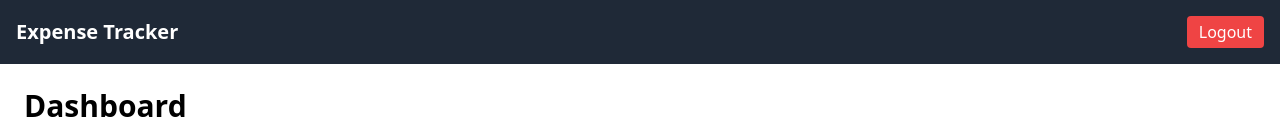
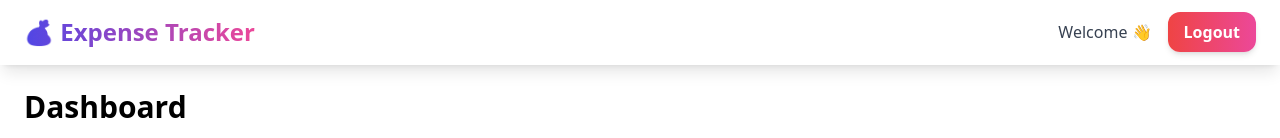
Before and after one commit to Raksha8277/Expense-Tracker, a React (Vite) app in the folder frontend/: page /dashboard in a window 1280 px wide. Shown: the top 138 px of the page. Built offline with nearby package versions, Linux system fonts and the light colour scheme; no server answers.

Commit message:
Updated Navbar components

```diff
--- a/frontend/src/components/Navbar.tsx
+++ b/frontend/src/components/Navbar.tsx
@@ -9,13 +9,30 @@ export default function Navbar() {
   };
 
   return (
-    <div className="flex justify-between items-center bg-gray-800 text-white p-4">
-      <h1 className="text-xl font-bold">Expense Tracker</h1>
-      <button
-        onClick={logout}
-        className="bg-red-500 px-3 py-1 rounded hover:bg-red-600">
-        Logout
-      </button>
+    <div className="flex justify-between items-center px-6 py-3 bg-white/30 backdrop-blur-lg shadow-lg border-b border-white/20">
+
+      {/* Logo / Title */}
+      <h1 className="text-2xl font-bold bg-gradient-to-r from-indigo-600 to-pink-500 bg-clip-text text-transparent">
+        💰 Expense Tracker
+      </h1>
+
+      {/* Right Section */}
+      <div className="flex items-center gap-4">
+
+        {/* User badge (optional) */}
+        <span className="hidden sm:block text-gray-700 font-medium">
+          Welcome 👋
+        </span>
+
+        {/* Logout Button */}
+        <button
+          onClick={logout}
+          className="px-4 py-2 rounded-xl bg-gradient-to-r from-red-500 to-pink-500 text-white font-semibold shadow-md hover:scale-105 hover:shadow-xl transition duration-300"
+        >
+          Logout
+        </button>
+      </div>
+
     </div>
   );
 }
```
